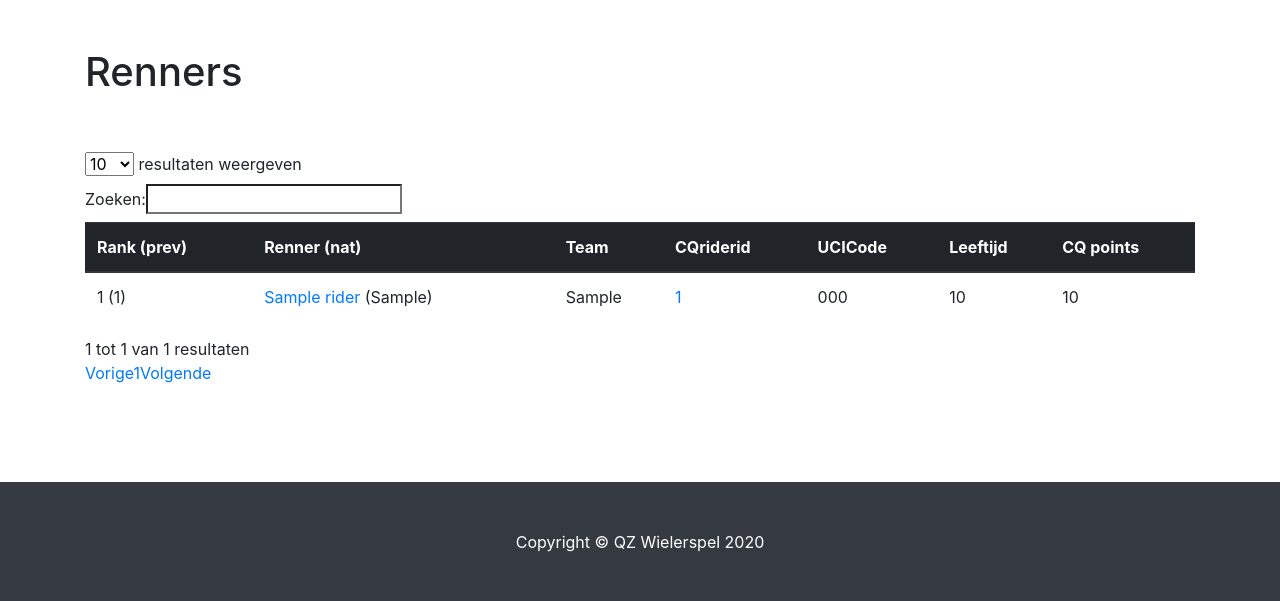
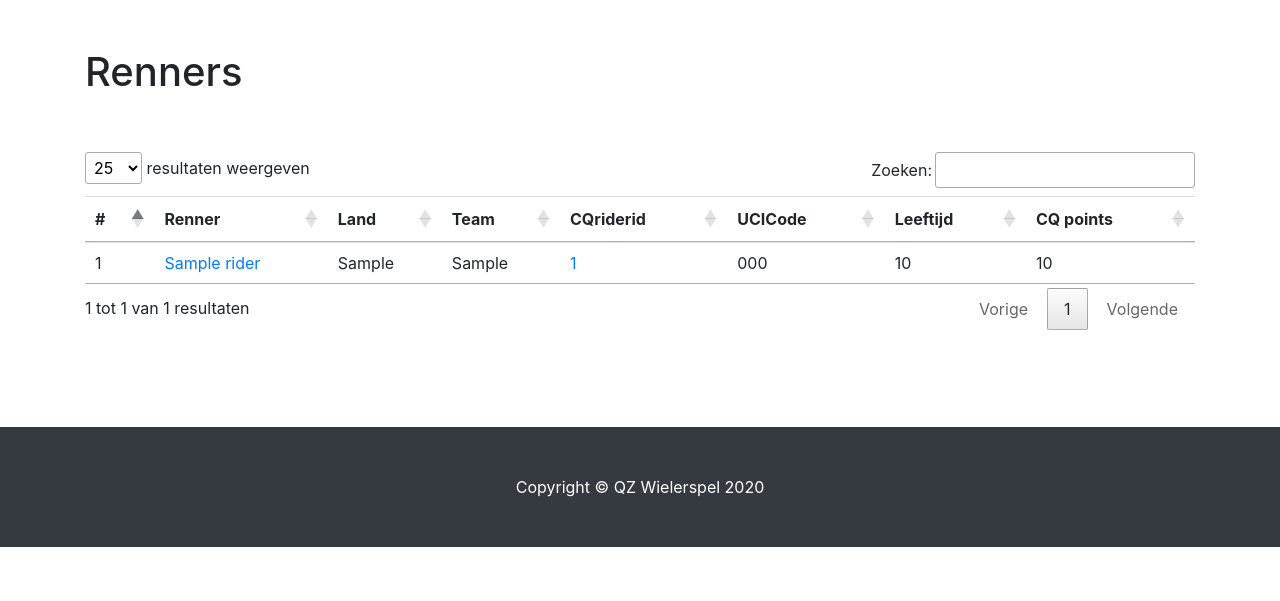
Before and after one commit to wijnandb/wielerspel-veiling, a Django app: page /results/renners/ in a window 1280 px wide. Shown: the part 97-698 px from the top of the page. Run offline with Django 3.2, Linux system fonts and the light colour scheme; tables that the repository leaves empty hold one stand-in row (values such as "Sample post"); some libraries are stand-ins or nearby versions.

Commit message:
datatables for riders

```diff
--- a/results/templates/base.html
+++ b/results/templates/base.html
@@ -16,7 +16,9 @@
   <!-- Add additional CSS in static file -->
   {% load static %}
   <link rel="stylesheet" href="{% static 'css/styles.css' %}">
+  <link rel="stylesheet" href="https://cdn.datatables.net/1.10.22/css/jquery.dataTables.min.css">
   {% block css %}
+
   {% endblock %}
 
 </head>
--- a/results/templates/results/rider_list.html
+++ b/results/templates/results/rider_list.html
@@ -1,4 +1,5 @@
 {% extends "base.html" %}
+
 
 {% block content %}
 
@@ -6,11 +7,12 @@
             <h1>Renners</h1>
             <br/><br/>
             {% if rider_list %}
-                <table class="table" id="renners">
-                    <thead class="thead-dark">
+                <table class="table" id="renners" data-page-length='25'>
+                    <thead>
                         <tr>
-                            <th>Rank (prev)</th>
-                            <th>Renner (nat)</th>
+                            <th>#</th>
+                            <th>Renner</th>
+                            <th>Land</th>
                             <th>Team</th>
                             <th>CQriderid</th>
                             <th>UCICode</th>
@@ -21,8 +23,9 @@
                     <tbody>
                         {% for rider in rider_list %}
                             <tr>
-                                <td>{{ rider.rank }} ({{ rider.prev }})</td>
-                                <td><a href="{% url 'auction:auction' rider.id %}">{{ rider }}</a> ({{rider.nationality }})</td>
+                                <td>{{ rider.rank }}</td>
+                                <td><a href="{% url 'auction:auction' rider.id %}">{{ rider }}</a></td>
+                                <td>{{rider.nationality }}</td>
                                 <td>{{ rider.team }}</td>
                                 <td><a href="https://cqranking.com/men/asp/gen/rider.asp?riderid={{ rider.cqriderid }}" target="_blank">{{ rider.cqriderid }}</a></td>
                                 <td>{{ rider.ucicode }}</td>
@@ -42,6 +45,8 @@
 <script>
     $(document).ready( function () {
         $('#renners').DataTable( {
+            //scrollY: 500,
+            //paging: false,
             "language": {
                 "sProcessing": "Bezig...",
                 "sLengthMenu": "_MENU_ resultaten weergeven",
```
